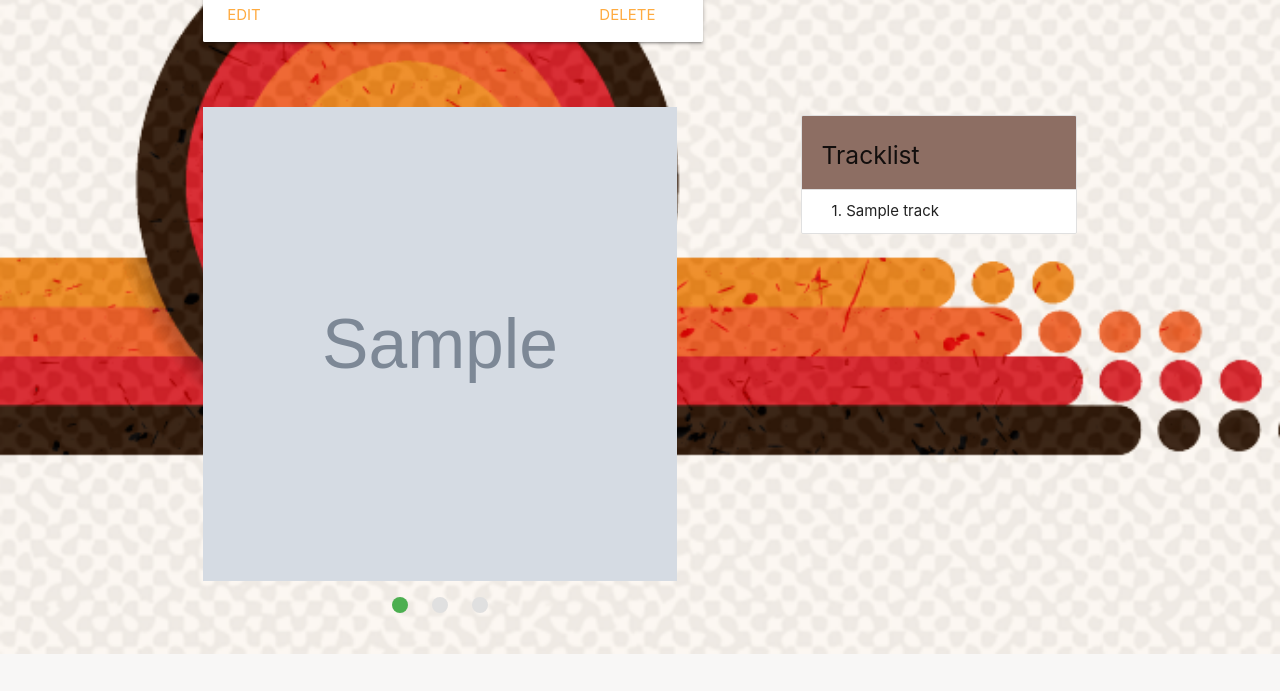
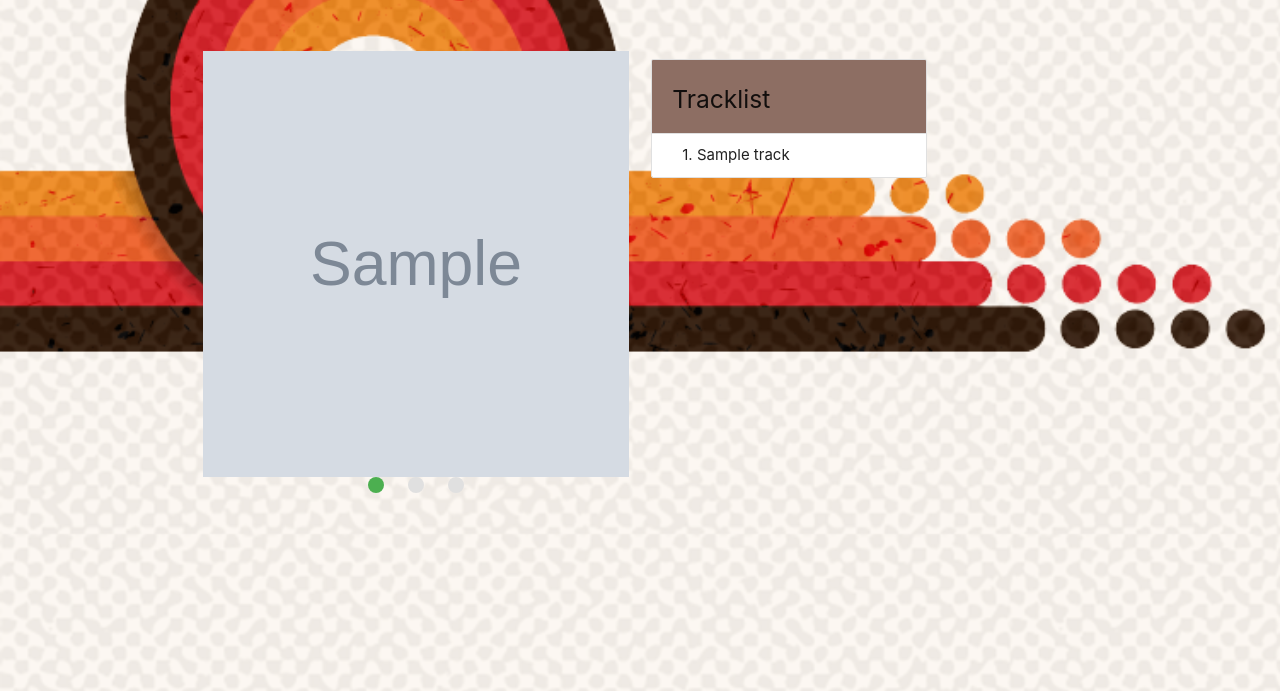
Before and after one commit to JaySecurity/MusicCatalogue, a Django app: page /albums/1/ in a window 1280 px wide. Shown: the part 775-1466 px from the top of the page. Before the commit the page ends 1429 px from the top, so only its background shows below. Run offline with Django 3.2, Linux system fonts and the light colour scheme; a user stored in the database is signed in; tables that the repository leaves empty hold one stand-in row (values such as "Sample post"); grey boxes marked "Sample" are stand-in pictures.

Commit message:
tweak slider css

```diff
--- a/main_app/static/css/style.css
+++ b/main_app/static/css/style.css
@@ -58,10 +58,11 @@ main {
 .slider,
 .slides {
   background: transparent !important;
-  height: 40vw !important;
-  width: 37vw !important;
-  max-height: 40vw !important;
-  max-width: 37vw !important;
+  margin: 0 auto;
+  height: 640px !important;
+  width: 600px !important;
+  max-height: 35vw !important;
+  max-width: 100% !important;
 
 }
 
@@ -73,12 +74,9 @@ main {
 
 @media screen and (max-width:595px)  {
 
-.slider,
-.slides {
-  height: 90vw !important;
-  width: 85vw !important;
-  max-height: 90vw !important;
-  max-width: 85vw !important;
-
+  .slider,
+  .slides {
+    max-height: 90vw !important;
+    max-width: 85vw !important;
+  }
 }
-}
--- a/main_app/templates/main_app/album_detail.html
+++ b/main_app/templates/main_app/album_detail.html
@@ -3,7 +3,7 @@
 
 <div class="section">
   <div class="row">
-    <div class="col s12 m7">
+    <div class="col s12 m6">
       <div class="card">
         <div class="card-image album-art-container">
           {% if album.album_art_3d %}
@@ -69,7 +69,7 @@
 
 <div class="section">
   <div class="row">
-    <div class="col s12 m8 ">
+    <div class="col s12 m6 ">
         <div class="slider">
             <ul class="slides">
                 {% if not album.cover_art and not album.cd_art and not album.album_back_art %}
```
